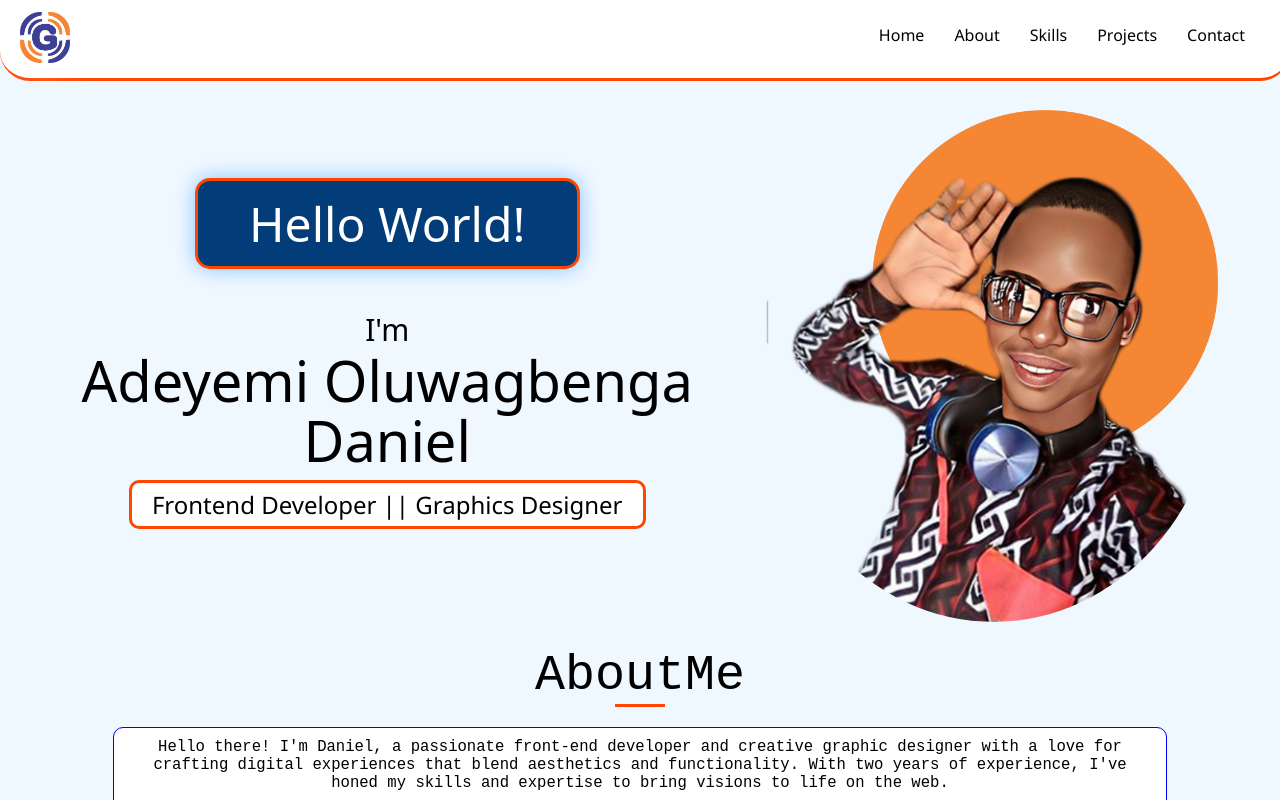
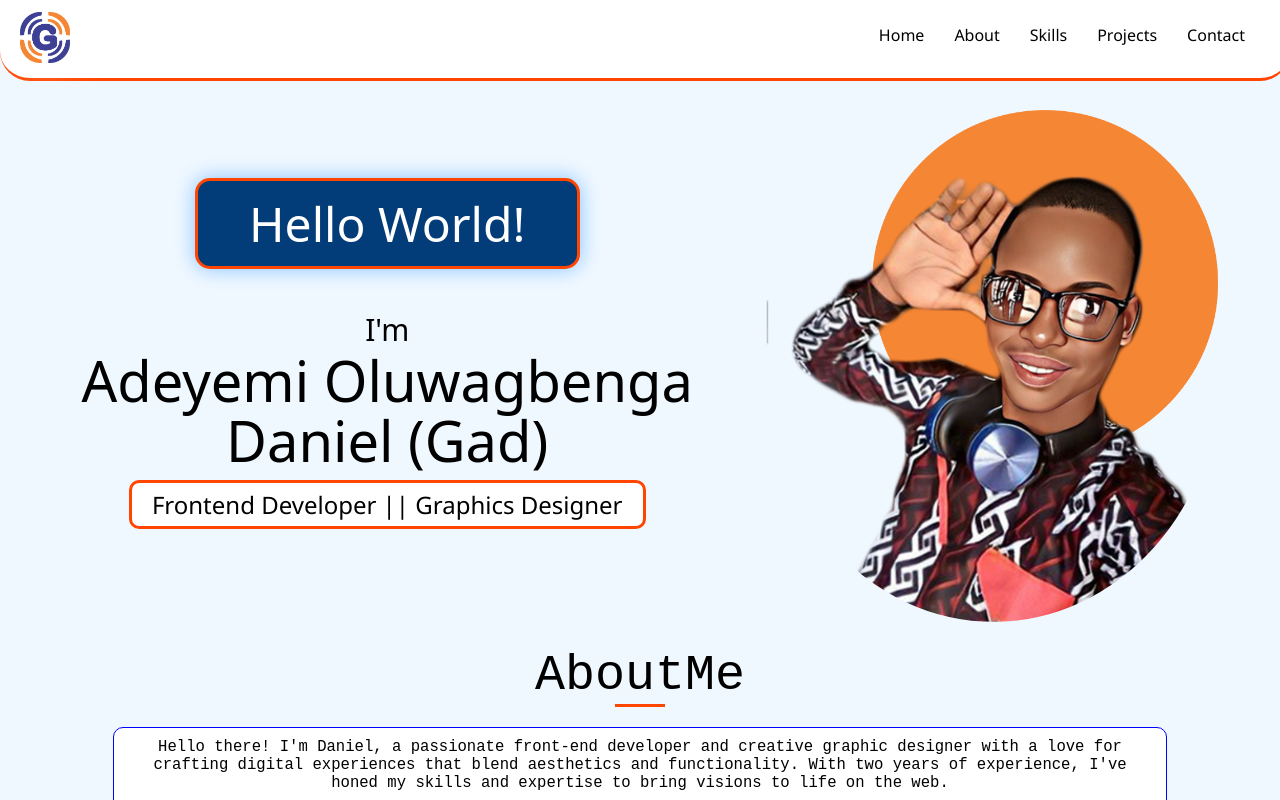
Before and after one commit to DanielGad/My_Portfolio, a React (Vite) app: page / in a window 1280 px wide. Shown: the top 800 px of the page. Built offline with nearby package versions, Linux system fonts and the light colour scheme.

Commit message:
Update Changes

```diff
--- a/index.html
+++ b/index.html
@@ -4,7 +4,7 @@
     <meta charset="UTF-8" />
     <link rel="icon" type="image/svg+xml" href="/G.png" />
     <meta name="viewport" content="width=device-width, initial-scale=1.0" />
-    <title>My Portfolio</title>
+    <title>Daniel Gad</title>
   </head>
   <body>
     <div id="root"></div>
--- a/src/components/scenes/Head.jsx
+++ b/src/components/scenes/Head.jsx
@@ -11,7 +11,7 @@ const Head = () => {
       <div className={` name-container left-slide-in-element ${isVisible ? 'visible' : ''}`}>
         <div className="hello">Hello World!</div>
         <div className="im">I&apos;m</div>
-        <div className="name">Adeyemi Oluwagbenga Daniel
+        <div className="name">Adeyemi Oluwagbenga Daniel (Gad)
         </div>
         <div className='work-skill'>Frontend Developer || Graphics Designer</div>
       </div>
```
